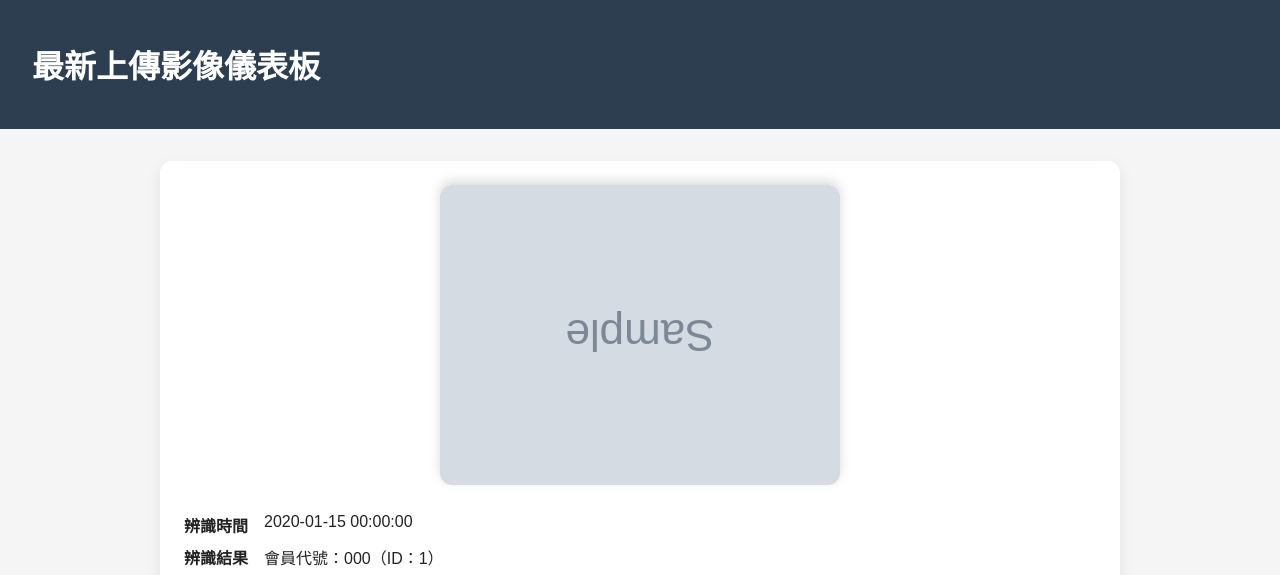
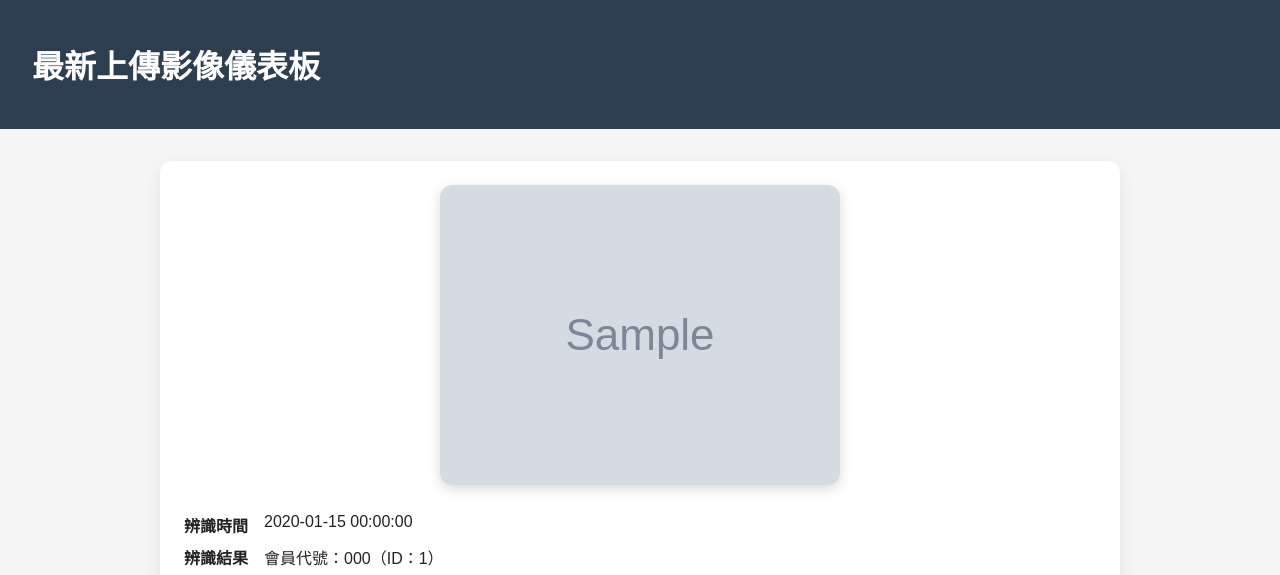
Before and after one commit to phantom810193/esp32cam, a Flask app: page /latest_upload in a window 1280 px wide. Shown: the top 575 px of the page. Run offline with Flask 3, Linux system fonts and the light colour scheme; data comes from the database, SQL or seed files in the repository; tables that the repository leaves empty hold one stand-in row (values such as "Sample post"); grey boxes marked "Sample" are stand-in pictures.

Commit message:
Fix dashboard image orientation

```diff
--- a/backend/templates/latest_upload.html
+++ b/backend/templates/latest_upload.html
@@ -36,7 +36,6 @@
         max-width: 100%;
         border-radius: 12px;
         box-shadow: 0 4px 12px rgba(0, 0, 0, 0.15);
-        transform: rotate(180deg);
       }
       dl {
         display: grid;
```
